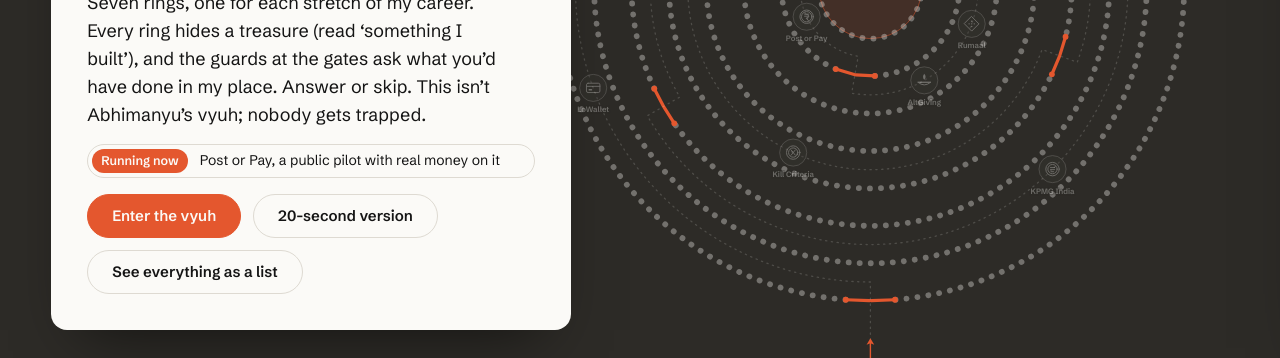
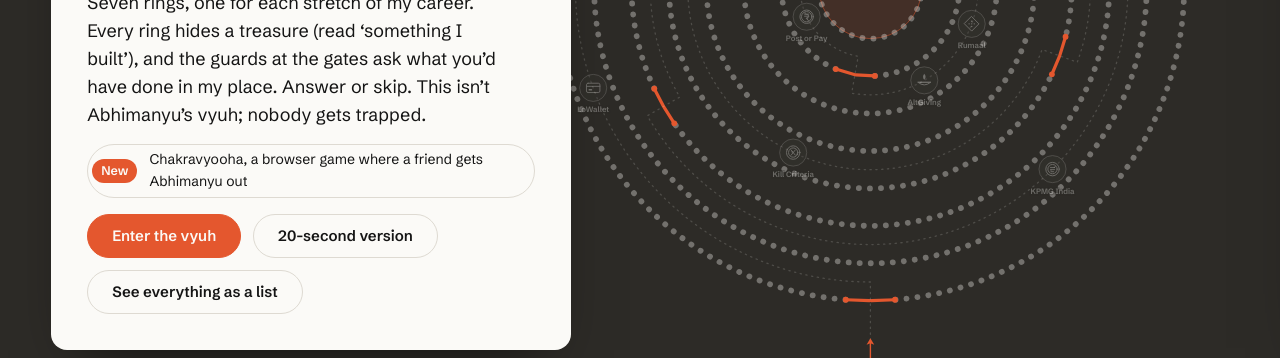
Before and after one commit to nikhilmodiofficial/portfolio, a plain HTML site: page index.html in a window 1280 px wide. Shown: the part 442-800 px from the top of the page. Drawn offline with Linux system fonts and the light colour scheme.

Commit message:
Chakravyooha: latest build details and fresh screenshots; feature it on the intro
Co-Authored-By: Claude Opus 5.5 <noreply@anthropic.com>
Claude-Session: https://claude.ai/code/session_01KZaQe2hJKiLbxMoLPp31Mo

```diff
--- a/data.js
+++ b/data.js
@@ -56,10 +56,10 @@ window.NM = {
       line: "Give to NGO causes, earn karma points, spend them on courses and brand offers. Daanveer Karn, with a rewards programme.",
       facts: [["Proof", "A clickable prototype with sample content, built to test the idea. Not a live product."]],
       url: "https://altgiving.my.canva.site" },
-    { id: "chakravyooha", logo: "img/logo/chakravyooha.svg", site: ["Play in your browser","https://nikhilmodiofficial.github.io/chakravyooha/"], gallery: [["img/cv-home.webp","Chakravyooha home screen with the title in Devanagari and a Begin button",1280,720,"The home screen, in English or Hindi"],["img/cv-play.webp","Chakravyooha gameplay: Abhimanyu fighting soldiers in the first ring",1280,720,"Ring one: clear the soldiers, then the boss"],["img/cv-story.webp","Chakravyooha opening scene: the thirteenth day at Kurukshetra",1280,720,"The story opens on day thirteen at Kurukshetra"],["img/cv-characters.webp","Chakravyooha characters screen with Abhimanyu, Satyaki, Karna, Drona and others",1280,720,"Who stands in the Chakravyooha"]], ask: { q: "Would you call a friend in to finish it?", opts: ["I’d send the link", "I’d play solo", "Not my kind of game"], note: "What would make you share it, or what stopped you?" }, links: [["Product","https://nikhilmodiofficial.github.io/chakravyooha/","Play it"],["Code","https://github.com/nikhilmodiofficial/chakravyooha","GitHub, public repo"]], year: 2026.9, span: "Nov 2026", band: "studio", kind: "product",
+    { id: "chakravyooha", logo: "img/logo/chakravyooha.svg", site: ["Play in your browser","https://nikhilmodiofficial.github.io/chakravyooha/"], gallery: [["img/cv-home.webp","Chakravyooha home screen: the title in Devanagari, Begin, Call a friend now, Katha, Characters, Astras, Granth",1280,720,"The home screen, in English or Hindi"],["img/cv-play.webp","Chakravyooha gameplay: Abhimanyu surrounded by soldiers in the first chakra",1280,720,"The first chakra: clear the soldiers, then face Dushasana"],["img/cv-phone.webp","Chakravyooha on a phone, with a joystick and Strike, Shield, Switch and Jump buttons",540,1169,"On a phone: a floating joystick, buttons fanned around the thumb"],["img/cv-story.webp","Chakravyooha opening scene: the thirteenth day at Kurukshetra, narrated by Sanjaya",1280,720,"The story opens on day thirteen, told by Sanjaya"]], ask: { q: "Would you call a friend in to finish it?", opts: ["I’d send the link", "I’d play solo", "Not my kind of game"], note: "What would make you share it, or what stopped you?" }, links: [["Product","https://nikhilmodiofficial.github.io/chakravyooha/","Play it"],["Code","https://github.com/nikhilmodiofficial/chakravyooha","GitHub, public repo"]], year: 2026.9, span: "Nov 2026", band: "studio", kind: "product",
       title: "Chakravyooha", status: "Live", role: "Designer and builder",
-      line: "A browser game that rewrites day 13 of the Mahabharata. Abhimanyu breaks in; this time a friend walks in as Satyaki and gets him out.",
-      facts: [["Play", "Seven rings, each a boss fight from the Drona Parva. 30 to 40 minutes a run, saved after every ring."], ["Co-op", "Ring 7 can’t be won alone. Send a link and a friend drops in as Satyaki, peer to peer, no server."], ["Built with", "Vanilla JS and Canvas, no build step, no backend, no login. Music, sound and voice are generated in the browser."]],
+      line: "A browser game that rewrites day 13 of the Mahabharata. Abhimanyu breaks in, and this time a friend walks in as Satyaki and gets him out.",
+      facts: [["Play", "Seven chakras, each a boss fight from the Drona Parva, Dushasana to the six-maharathi siege. 30 to 40 minutes a run, saved after every chakra."], ["Combat", "Sword, bow and mace, each with a job. Every maharathi has a hidden marma, a weak point you find by playing, not by reading hints."], ["Co-op", "The last chakra can’t be won alone. Send a link and a friend drops in as Satyaki, phone to phone with no server. If the link drops, the friend rejoins on their own."], ["Fair, not easy", "Fall in a chakra and the next try gets blessings: fewer soldiers, a softer maharathi. Clear one fast and the vyooha tightens."], ["Built with", "Vanilla JS and Canvas, no build step, no login, no tracking. Music, sound and voice are generated in the browser. English or Hindi."]],
       call: "chakravyooha" },
     { id: "journal", logo: "img/logo/aks.svg", site: ["Android app, private beta",""], gallery: [["img/aks-tour.webp","AKS first screen: A journal only you can read",540,1200,"Real screenshots from an emulator, with the app’s demo entries"],["img/aks-today.webp","AKS Today screen in dark mode with recent entries",540,1200,"Today, in dark mode"],["img/aks-ask.webp","AKS Ask your journal screen with quick searches",540,1200,"Ask your journal: answers are your own lines"],["img/aks-entry.webp","An AKS journal entry with mood and tags",540,1200,"An entry, with mood and tags"],["img/aks-voice.webp","AKS saved voice note with options to turn it into text",540,1200,"A voice note: turn it into text on the phone, or keep the audio"],["img/aks-write.webp","AKS writing screen with mood and tags",540,1200,"Writing: it saves as you type"],["img/aks-light.webp","AKS Today screen in light mode",540,1200,"Today, in light mode"]], ask: { q: "Want early access to AKS?", opts: ["Yes, invite me", "Tell me more first", "Not for me"], note: "Your email or LinkedIn, so I can send the AKS invite" }, links: [["Product","","Private beta, not public yet"],["Code","","Private repo"]], year: 2026.85, span: "Nov 2026", band: "studio", kind: "product",
       title: "AKS", status: "Private beta", role: "Founder",
--- a/index.html
+++ b/index.html
@@ -312,7 +312,7 @@ figcaption{font-size:13px;color:var(--muted)}
   <p class="who">Nikhil Modi, product manager and founder of Kill Criteria</p>
   <h1 id="h1">Shipping products with AI, testing them in public.</h1>
   <p class="lede">Seven rings, one for each stretch of my career. Every ring hides a treasure (read ‘something I built’), and the guards at the gates ask what you’d have done in my place. Answer or skip. This isn’t Abhimanyu’s vyuh; nobody gets&nbsp;trapped.</p>
-  <a class="now" href="#" id="nowLink"><span>Running now</span>Post or Pay, a public pilot with real money on it</a>
+  <a class="now" href="#" id="nowLink"><span>New</span>Chakravyooha, a browser game where a friend gets Abhimanyu out</a>
   <div class="actions">
     <button class="btn primary" type="button" id="enter">Enter the vyuh</button>
     <button class="btn" type="button" data-brief>20-second version</button>
@@ -688,7 +688,7 @@ function showList(){
   openSheet();
 }
 $("#listBtn").onclick=showList;document.querySelectorAll("[data-list]").forEach(b=>b.onclick=showList);
-$("#nowLink").onclick=e=>{e.preventDefault();showTreasure("postorpay",true)};
+$("#nowLink").onclick=e=>{e.preventDefault();showTreasure("chakravyooha",true)};
 
 /* ---------- brief, lightbox, toast ---------- */
 let lastF=null;
```
Also changed, not shown: img/cv-characters.webp (deleted), img/cv-home.webp, img/cv-phone.webp (added), img/cv-play.webp, img/cv-story.webp.
